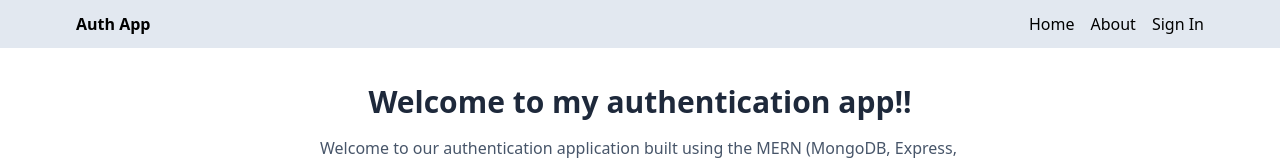
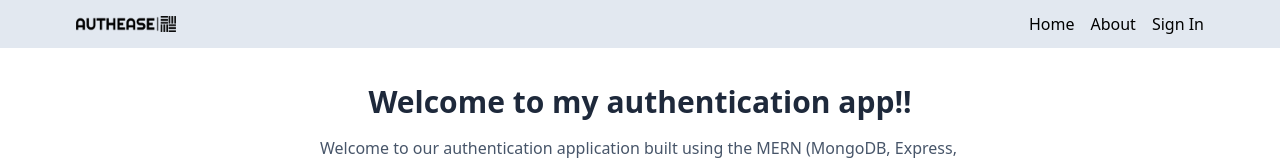
Before and after one commit to DeepeshDandriyal/mern-auth, a React (Vite) app in the folder client/: page / in a window 1280 px wide. Shown: the top 160 px of the page. Built offline with nearby package versions, Linux system fonts and the light colour scheme; no server answers.

Commit message:
added  logo of ap

```diff
--- a/client/src/components/Header.jsx
+++ b/client/src/components/Header.jsx
@@ -1,5 +1,6 @@
 import { Link } from "react-router-dom";
 import { useSelector } from "react-redux";
+import logo from "../assets/logo.png";
 const Header = () => {
   const { user } = useSelector((state) => state.user);
 
@@ -7,7 +8,9 @@ const Header = () => {
     <div className="bg-slate-200 ">
       <div className="flex justify-between items-center max-w-6xl mx-auto p-3">
         <Link to="/">
-          <h1 className="font-bold">Auth App</h1>
+          <h1 className="font-bold">
+            <img src={logo} alt="" width={100} height={25} />
+          </h1>
         </Link>
         <ul className="flex  gap-4">
           <Link to="/">
```
Also changed, not shown: client/src/assets/logo.png (added).
